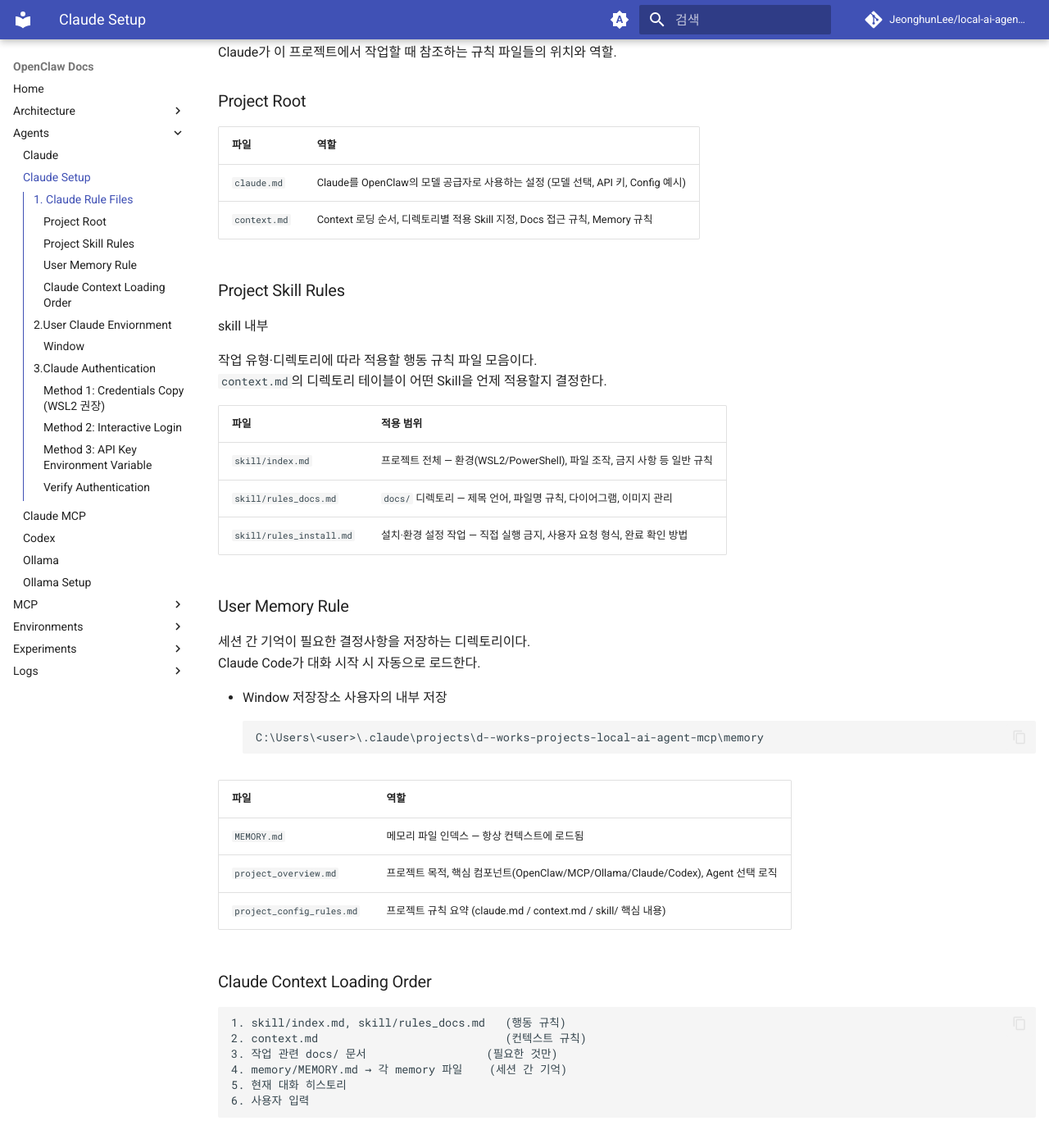
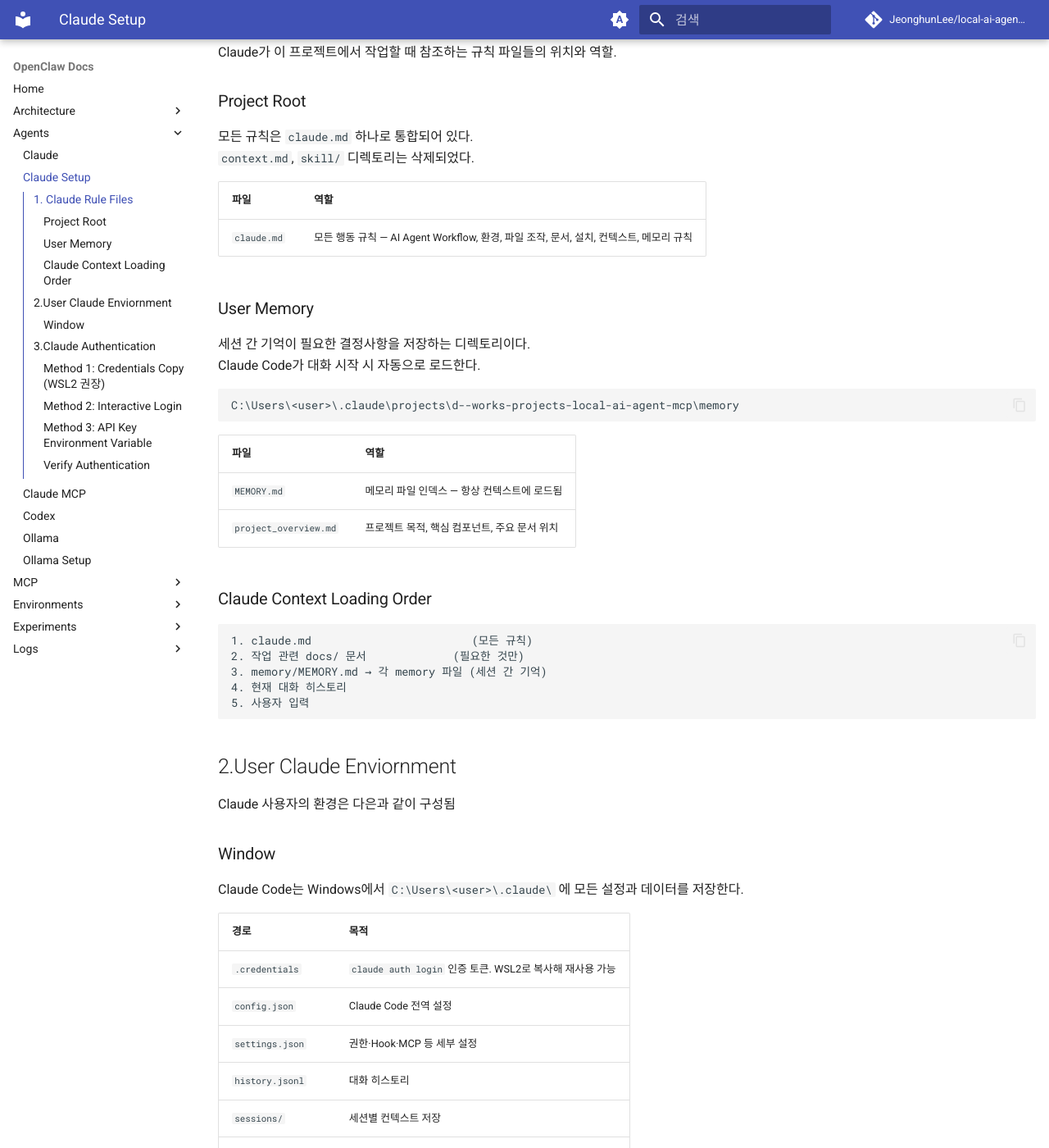
Before and after one commit to JeonghunLee/local-ai-agent-mcp, an MkDocs documentation site: the page built from docs/agents/claude_setup.md, in a window 1280 px wide and 1400 px high, scrolled down 220 px. Shown: the whole window at 82% size. Built offline with MkDocs 1.6.1 and Material for MkDocs 9.7.7, drawn with Linux system fonts in a browser that asks for light colours; comment, search, counter and statistics services are not loaded.

Commit message:
update docs

````diff
--- a/docs/agents/claude_setup.md
+++ b/docs/agents/claude_setup.md
@@ -7,52 +7,35 @@ Claude가 이 프로젝트에서 작업할 때 참조하는 규칙 파일들의
 
 ### Project Root
 
+모든 규칙은 `claude.md` 하나로 통합되어 있다.
+`context.md`, `skill/` 디렉토리는 삭제되었다.
 
 | 파일 | 역할 |
 |------|------|
-| `claude.md` | Claude를 OpenClaw의 모델 공급자로 사용하는 설정 (모델 선택, API 키, Config 예시) |
-| `context.md` | Context 로딩 순서, 디렉토리별 적용 Skill 지정, Docs 접근 규칙, Memory 규칙 |
+| `claude.md` | 모든 행동 규칙 — AI Agent Workflow, 환경, 파일 조작, 문서, 설치, 컨텍스트, 메모리 규칙 |
 
-
-### Project Skill Rules
-
-skill 내부
-
-작업 유형·디렉토리에 따라 적용할 행동 규칙 파일 모음이다.
-`context.md`의 디렉토리 테이블이 어떤 Skill을 언제 적용할지 결정한다.
-
-| 파일 | 적용 범위 |
-|------|----------|
-| `skill/index.md` | 프로젝트 전체 — 환경(WSL2/PowerShell), 파일 조작, 금지 사항 등 일반 규칙 |
-| `skill/rules_docs.md` | `docs/` 디렉토리 — 제목 언어, 파일명 규칙, 다이어그램, 이미지 관리 |
-| `skill/rules_install.md` | 설치·환경 설정 작업 — 직접 실행 금지, 사용자 요청 형식, 완료 확인 방법 |
-
-### User Memory Rule
+### User Memory
 
 세션 간 기억이 필요한 결정사항을 저장하는 디렉토리이다.
 Claude Code가 대화 시작 시 자동으로 로드한다.
 
-* Window 저장장소 사용자의 내부 저장
 ```
 C:\Users\<user>\.claude\projects\d--works-projects-local-ai-agent-mcp\memory
 ```
 
-
 | 파일 | 역할 |
 |------|------|
 | `MEMORY.md` | 메모리 파일 인덱스 — 항상 컨텍스트에 로드됨 |
-| `project_overview.md` | 프로젝트 목적, 핵심 컴포넌트(OpenClaw/MCP/Ollama/Claude/Codex), Agent 선택 로직 |
-| `project_config_rules.md` | 프로젝트 규칙 요약 (claude.md / context.md / skill/ 핵심 내용) |
+| `project_overview.md` | 프로젝트 목적, 핵심 컴포넌트, 주요 문서 위치 |
 
 ### Claude Context Loading Order
 
 ```
-1. skill/index.md, skill/rules_docs.md   (행동 규칙)
-2. context.md                            (컨텍스트 규칙)
-3. 작업 관련 docs/ 문서                  (필요한 것만)
-4. memory/MEMORY.md → 각 memory 파일    (세션 간 기억)
-5. 현재 대화 히스토리
-6. 사용자 입력
+1. claude.md                        (모든 규칙)
+2. 작업 관련 docs/ 문서             (필요한 것만)
+3. memory/MEMORY.md → 각 memory 파일 (세션 간 기억)
+4. 현재 대화 히스토리
+5. 사용자 입력
 ```
 
 
````
Also changed, not shown: readme.md (+14 -6 lines).
